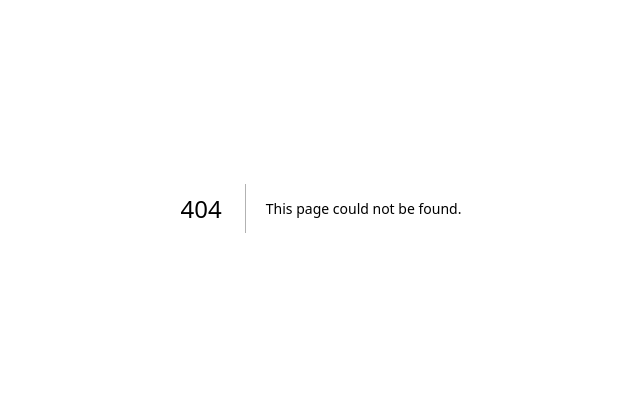
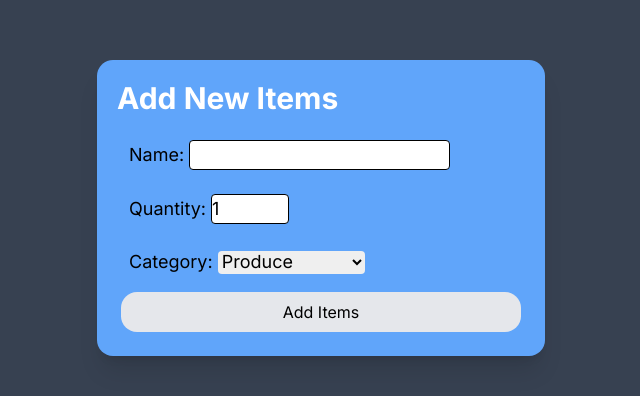
Before and after one commit to yutakikuchi51/cprg306-assignments, a Next.js app: page /week4 in a window 1280 px wide. Before the commit this address had no page. Shown: the part 192-588 px from the top of the page, without its empty margins (319-959 px from the left). Built offline with nearby package versions, Linux system fonts and the light colour scheme.

Commit message:
Week4 Assignment
Created a link to week4
Create the Folder and Files
Setup NewItem Component
Initialize State Variables
Create a Form Submission Handler
Render the Component
Style the Component

```diff
--- a/app/page.js
+++ b/app/page.js
@@ -9,6 +9,7 @@ export default function Home() {
         <ul>
           <li><Link href="week2">week2</Link></li>
           <li><Link href="week3">week3</Link></li>
+          <li><Link href="week4">week4</Link></li>
         </ul>
 
     </main>
--- /dev/null
+++ b/app/week4/new-item.js
@@ -0,0 +1,109 @@
+"use client"
+
+import { useState } from "react";
+
+export default function NewItem() {
+    const [name, setName] = useState("");
+    const [quantity, setQuantity] = useState(1);
+    const [category, setCategory] = useState("produce");
+    const [itemsEntered, setItemsEntered] = useState(false);
+
+    const handleSubmit = (item) => {
+        item.preventDefault();
+
+        const newItem = {
+            name,
+            quantity,
+            category,
+        };
+        console.log(newItem);
+
+        alert(`Name: ${name}\nQuantity: ${quantity}\nCategory: ${category}`);
+        setItemsEntered(true);
+
+        setName("");
+        setQuantity(1);
+        setCategory("produce");
+
+        setItemsEntered(false)
+    };
+
+    const handleNameChange = (item) => {
+        setName(item.target.value)
+    };
+
+    const handleQuantityChange = (item) => {
+        setQuantity(item.target.value)
+    };
+
+    const handleCategoryChange = (item) => {
+        setCategory(item.target.value)
+    };
+
+    return (
+        <div>
+            <div className="min-h-screen bg-gray-700 flex items-center justify-center">
+                {itemsEntered && (
+                    <div>
+                        <p>Name: {name}</p>
+                        <p>Quantity: {quantity}</p>
+                        <p>Category: {category}</p>
+                    </div>
+                )}
+                <div className="w-full max-w-md h-50 p-5 bg-blue-400 rounded-2xl shadow-xl">
+                    <h1 className="mb-3 text-3xl font-bold text-white">
+                        Add New Items
+                    </h1>
+                    <form onSubmit={handleSubmit} className="flex flex-col">
+                        <label className="p-3 text-lg">
+                            <span>Name: </span>
+                            <input
+                                required
+                                onChange={handleNameChange}
+                                value={name}
+                                className="rounded border border-black"
+                            />
+                        </label>
+
+                        <label className="p-3 text-lg">
+                            <span>Quantity: </span>
+                            <input
+                                required
+                                onChange={handleQuantityChange}
+                                min="1"
+                                max="99"
+                                value={quantity}
+                                type="number"
+                                className="rounded border border-black"
+                            />
+                        </label>
+
+                        <label className="p-3 text-lg">
+                            <span>Category: </span>
+                            <select onChange={handleCategoryChange} className="rounded">
+                                <option value="Produce">Produce</option>
+                                <option value="Dairy">Dairy</option>
+                                <option value="Bakery">Bakery</option>
+                                <option value="Meat">Meat</option>
+                                <option value="Frozen Foods">Frozen Foods</option>
+                                <option value="Canned Goods">Canned Goods</option>
+                                <option value="Dry Goods">Dry Goods</option>
+                                <option value="Beverages">Beverages</option>
+                                <option value="Snacks">Snacks</option>
+                                <option value="Household">Household</option>
+                                <option value="Other">Other</option>
+                            </select>
+                        </label>
+
+                        <button type="submit" className="w-50 h-10 m-1 p-5 bg-gray-200 flex items-center justify-center rounded-2xl hover:bg-gray-500 hover:text-white" >
+                            Add Items
+                        </button>
+
+                    </form>
+
+                </div>
+
+            </div>
+        </div>
+    );
+}
--- /dev/null
+++ b/app/week4/page.js
@@ -0,0 +1,9 @@
+import NewItem from "./new-item";
+
+export default function Page() {
+    return (
+        <main>
+            <NewItem />
+        </main>
+    )
+}
```
